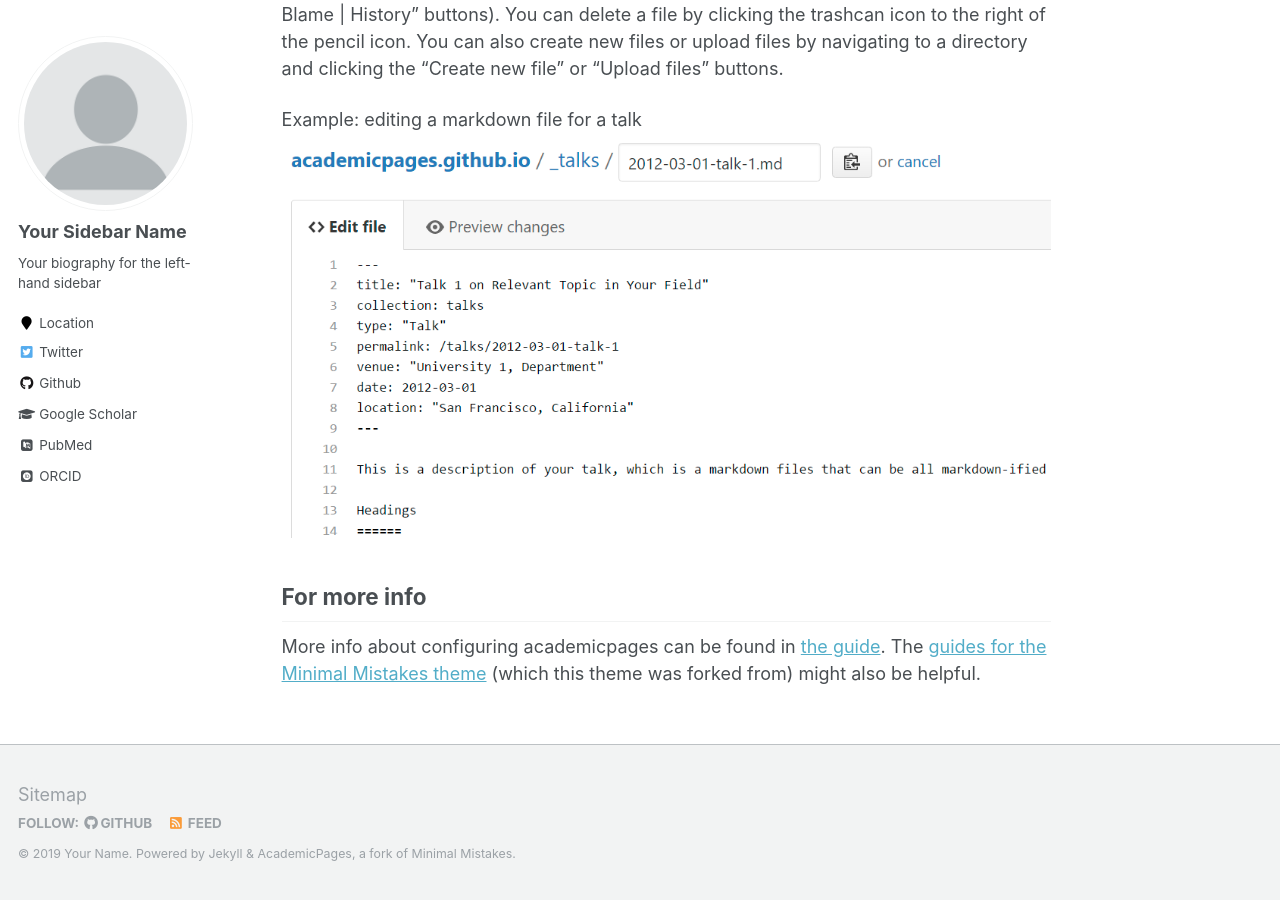
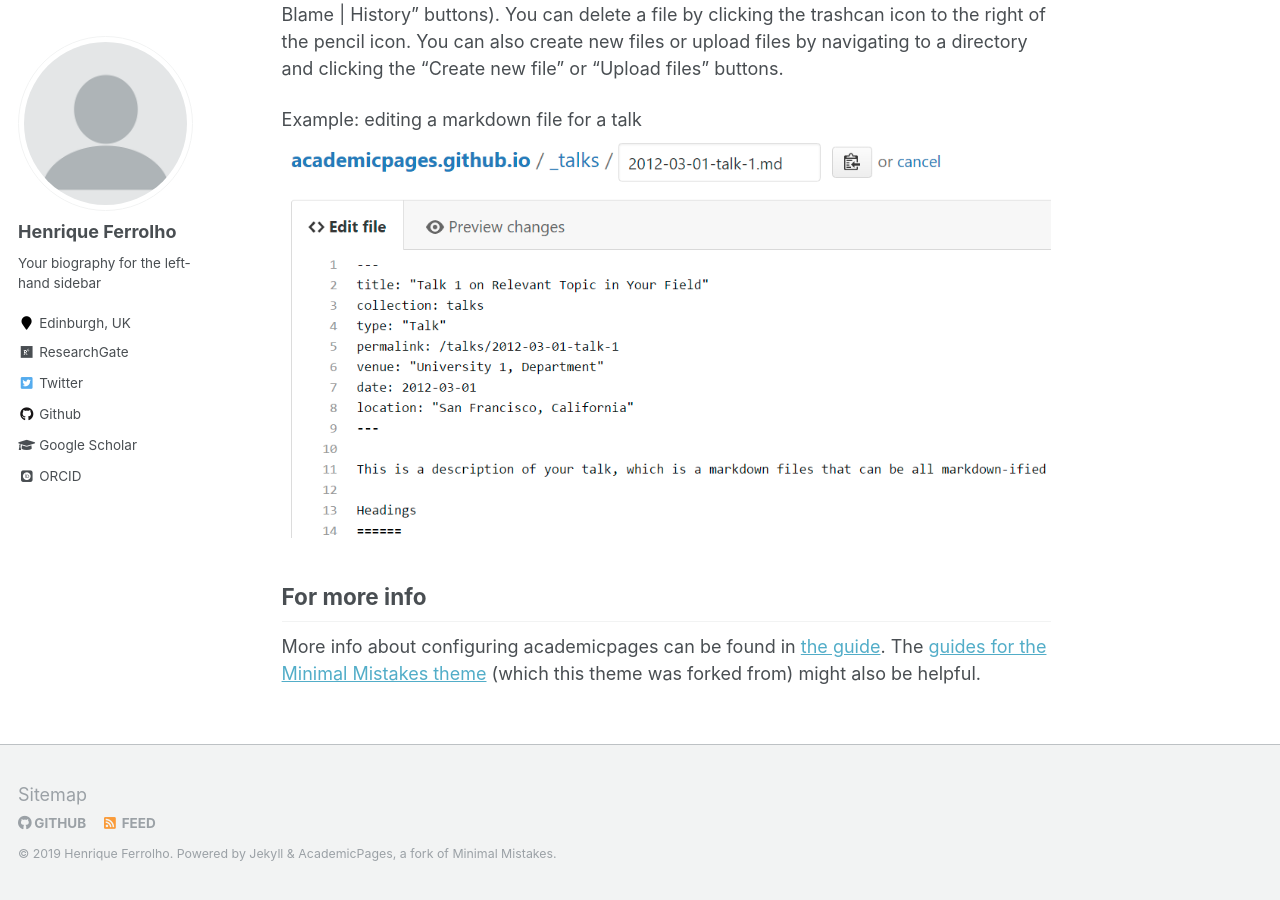
Before and after one commit to ferrolho/ferrolho.github.io, a Jekyll site: the page built from _pages/about.md, in a window 1280 px wide and 900 px high, scrolled down 2463 px. Built offline with Jekyll 4.4.1, drawn with Linux system fonts in a browser that asks for light colours; some web fonts are replaced; some of the changed text lies outside the part shown.

Commit message:
adds custom config

```diff
--- a/_config.yml
+++ b/_config.yml
@@ -6,14 +6,14 @@
 # `jekyll serve`. If you change this file, please restart the server process.
 
 # Site Settings
-locale                   : "en-US"
-title                    : "Your Name / Site Title"
+locale                   : "en_GB"
+title                    : "Henrique Ferrolho"
 title_separator          : "-"
-name                     : &name "Your Name"
-description              : &description "personal description"
-url                      : https://academicpages.github.io # the base hostname & protocol for your site e.g. "https://mmistakes.github.io"
-baseurl                  : "" # the subpath of your site, e.g. "/blog"
-repository               : "academicpages/academicpages.github.io"
+name                     : &name "Henrique Ferrolho"
+description              : &description "PhD Student at the University of Edinburgh"
+url                      : https://ferrolho.github.io
+baseurl                  : "/research"
+repository               : "research"
 teaser                   :  # filename of teaser fallback teaser image placed in /images/, .e.g. "500x300.png"
 breadcrumbs              : false # true, false (default)
 words_per_minute         : 160
@@ -80,15 +80,15 @@
 
 # Site Author
 author:
-  name             : "Your Sidebar Name"
+  name             : "Henrique Ferrolho"
   avatar           : "profile.png"
   bio              : "Your biography for the left-hand sidebar"
-  location         : "Location"
+  location         : "Edinburgh, UK"
   employer         :
-  pubmed           : "https://www.ncbi.nlm.nih.gov/pubmed/?term=john+snow"
-  googlescholar    : "http://yourfullgooglescholarurl.com"
+  pubmed           :
+  googlescholar    : "https://scholar.google.com/citations?user=Bn4_9pkAAAAJ"
   email            :
-  researchgate     :  # example: "https://www.researchgate.net/profile/yourprofile"
+  researchgate     : "https://www.researchgate.net/profile/Henrique_Ferrolho"
   uri              :
   bitbucket        :
   codepen          :
@@ -96,20 +96,20 @@
   flickr           :
   facebook         :
   foursquare       :
-  github           : "academicpages"
+  github           : "ferrolho"
   google_plus      :
   keybase          :
   instagram        :
-  impactstory      : #"https://profiles.impactstory.org/u/xxxx-xxxx-xxxx-xxxx"
+  impactstory      :
   lastfm           :
   linkedin         :
-  orcid            : "http://orcid.org/yourorcidurl"
+  orcid            : "https://orcid.org/0000-0003-4307-0028"
   pinterest        :
   soundcloud       :
   stackoverflow    : # http://stackoverflow.com/users/123456/username
   steam            :
   tumblr           :
-  twitter          : "replacethistwitterhandle"
+  twitter          : "hferrolho"
   vine             :
   weibo            :
   xing             :
```
Also changed, not shown: Gemfile.lock (added).
